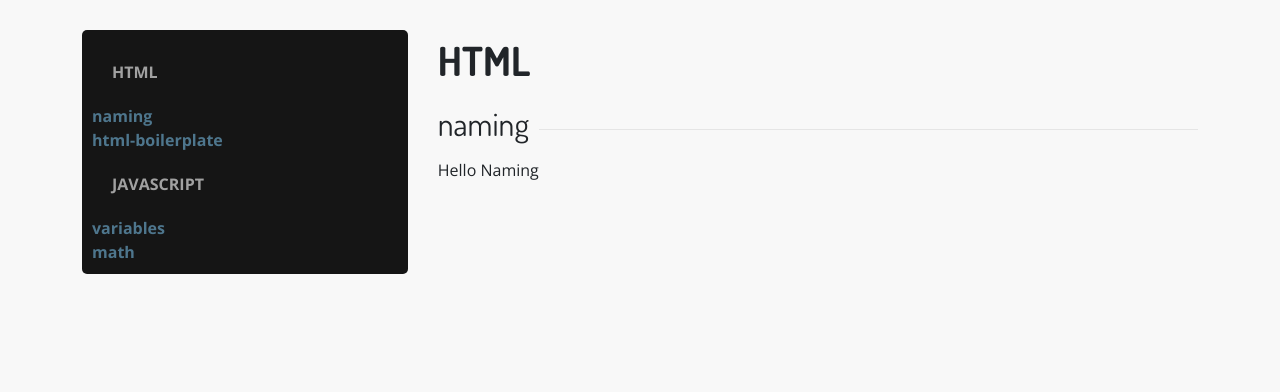
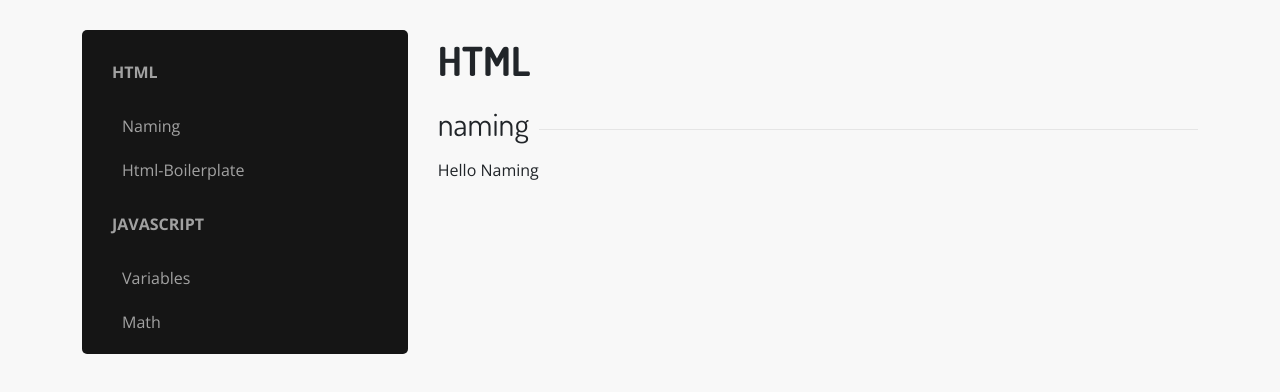
Before and after one commit to renodor/react-cheatsheet, a React app: page /html in a window 1280 px wide. Shown: the top 392 px of the page. Built offline with nearby package versions, Linux system fonts and the light colour scheme.

Commit message:
Navlink style

```diff
--- a/assets/stylesheets/navbar.scss
+++ b/assets/stylesheets/navbar.scss
@@ -11,18 +11,26 @@
       list-style: none;
       padding: 0;
       margin: 0;
-      .section-link {
+      .nav-link {
         display: block;
-        padding: 20px;
-        color: white;
         opacity: 0.6;
         border-radius: 5px;
+        color: white;
         transition: all .5s ease;
         &:hover {
           opacity: 1;
           background: rgba(255,255,255,0.1);
         }
       }
+      .section-link {
+        padding: 20px;
+        text-transform: uppercase;
+      }
+      .sub-section-link {
+        padding: 10px 30px;
+        text-transform: capitalize;
+        font-weight: 400;
+      }
     }
   }
 }
--- a/src/containers/navbar.jsx
+++ b/src/containers/navbar.jsx
@@ -7,7 +7,7 @@ class Navbar extends Component {
     if (subSections) {
       return (
         <ul>
-          {subSections.map(subSection => <li key={subSection}><Link to={`/${section}#${subSection}`}>{subSection}</Link></li>)}
+          {subSections.map(subSection => <li key={subSection}><Link className="nav-link sub-section-link"to={`/${section}#${subSection}`}>{subSection}</Link></li>)}
         </ul>);
     }
     return null;
@@ -22,7 +22,7 @@ class Navbar extends Component {
             {Object.keys(sections).map((section) => {
               return (
                 <li key={section}>
-                  <Link className="section-link" to={`/${section}`}>{`${section.toUpperCase()}`}</Link>
+                  <Link className="nav-link section-link" to={`/${section}`}>{`${section}`}</Link>
                   {this.displaySubsection(section, sections[section])}
                 </li>);
             })}
```
